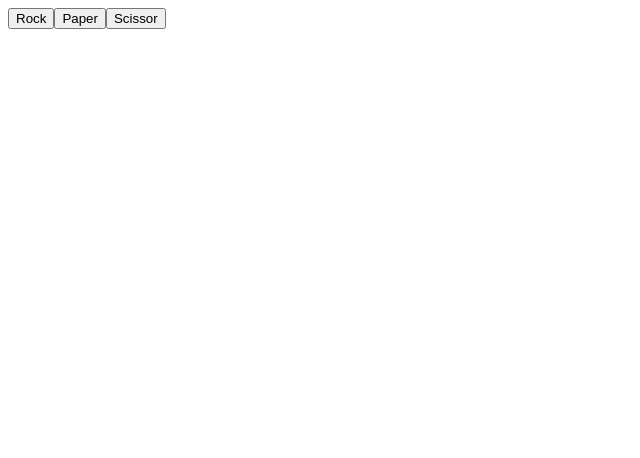
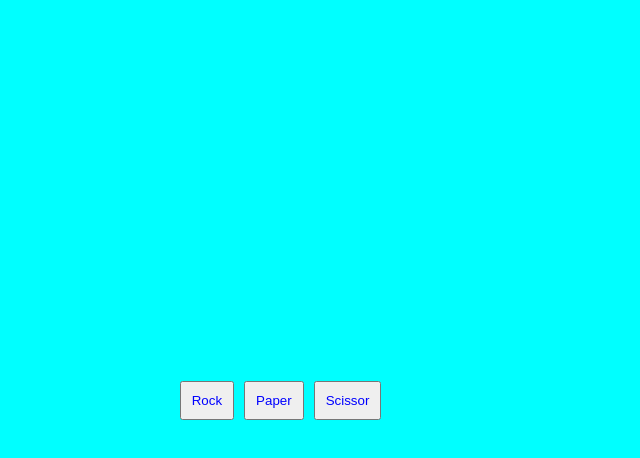
Before and after one commit to WenardKen57/rock-paper-scissors, a plain HTML site: page index.html in a window 1280 px wide. Shown: the whole page, without its empty margins (0-640 px from the left). Drawn offline with Linux system fonts and the light colour scheme.

Commit message:
Add 5 round winner announcer

```diff
--- a/index.html
+++ b/index.html
@@ -3,10 +3,11 @@
 <head>
   <meta charset="UTF-8">
   <meta name="viewport" content="width=device-width, initial-scale=1.0">
-  <link rel="stylesheet" href="./css/style.css">
+  <link rel="stylesheet" href="style.css">
   <title>Project: Rock paper scissors</title>
 </head>
 <body>
+  <h1 class="gameWinner"></h1>
   <div id="container"></div>
   <script src="./js/app.js"></script>
 </body>
--- a/js/app.js
+++ b/js/app.js
@@ -8,6 +8,7 @@ let computerScore = 0;
 const NUM_ROUNDS = 5;
 
 const container = document.querySelector("#container");
+const gameWinner = document.querySelector(".gameWinner");
 
 const rockButton = document.createElement("button");
 const scissorButton = document.createElement("button");
@@ -21,6 +22,12 @@ const scoreDisplay = document.createElement("h2");
 rockButton.setAttribute("id", "rock");
 paperButton.setAttribute("id", "paper");
 scissorButton.setAttribute("id", "scissor");
+
+rockButton.classList.toggle("selectionButton");
+paperButton.classList.toggle("selectionButton");
+scissorButton.classList.toggle("selectionButton");
+
+buttonContainer.setAttribute("id", "buttonContainer");
 
 rockButton.textContent = "Rock";
 paperButton.textContent = "Paper";
@@ -49,6 +56,10 @@ function getComputerChoice() {
 
 function playRound(playerChoice, computerChoice) {
   scoreDisplay.textContent = `Player ${playerScore} || Computer ${computerScore}`;
+  if (playerScore >= 5 || computerScore >= 5) {
+    (playerScore > computerScore) ? gameWinner.textContent = "Player won!" :
+    gameWinner.textContent = "Computer won";
+  }
   if (computerChoice === "rock" && playerChoice === "paper") {
     winnerDisplay.textContent = "Player won this round!";
     playerScore += 1;
@@ -73,12 +84,6 @@ function playRound(playerChoice, computerChoice) {
   }
 }
 
-buttonContainer.appendChild(rockButton);
-buttonContainer.appendChild(paperButton);
-buttonContainer.appendChild(scissorButton);
-container.appendChild(buttonContainer);
-container.appendChild(winnerDisplay);
-container.appendChild(scoreDisplay);
 
 function playGame() {
 
@@ -101,10 +106,11 @@ function playGame() {
   });
 }
 
+buttonContainer.appendChild(rockButton);
+buttonContainer.appendChild(paperButton);
+buttonContainer.appendChild(scissorButton);
+container.appendChild(buttonContainer);
+container.appendChild(winnerDisplay);
+container.appendChild(scoreDisplay);
 
 playGame();
-
-if (playerScore >= 5 || computerScore >= 5) {
-  (playerScore > computerScore) ? winnerDisplay.textContent = "Player won!" :
-  winnerDisplay.textContent = "Computer won";
-}
--- /dev/null
+++ b/style.css
@@ -0,0 +1,29 @@
+* {
+  margin: 0;
+  padding: 0;
+  box-sizing: border-box;
+}
+
+#container {
+  height: 100vh;
+  background-color: aqua;
+  display: flex;
+  justify-content: space-around;
+  align-items: center;
+}
+
+#buttonContainer {
+  display: flex;
+  justify-content: center;
+  align-items: center;
+  gap: 10px;
+}
+
+.selectionButton {
+  color: blue;
+  padding: 10px;
+}
+
+.gameWinner {
+  text-align: center;
+}
```
Also changed, not shown: css/style.css (deleted).
